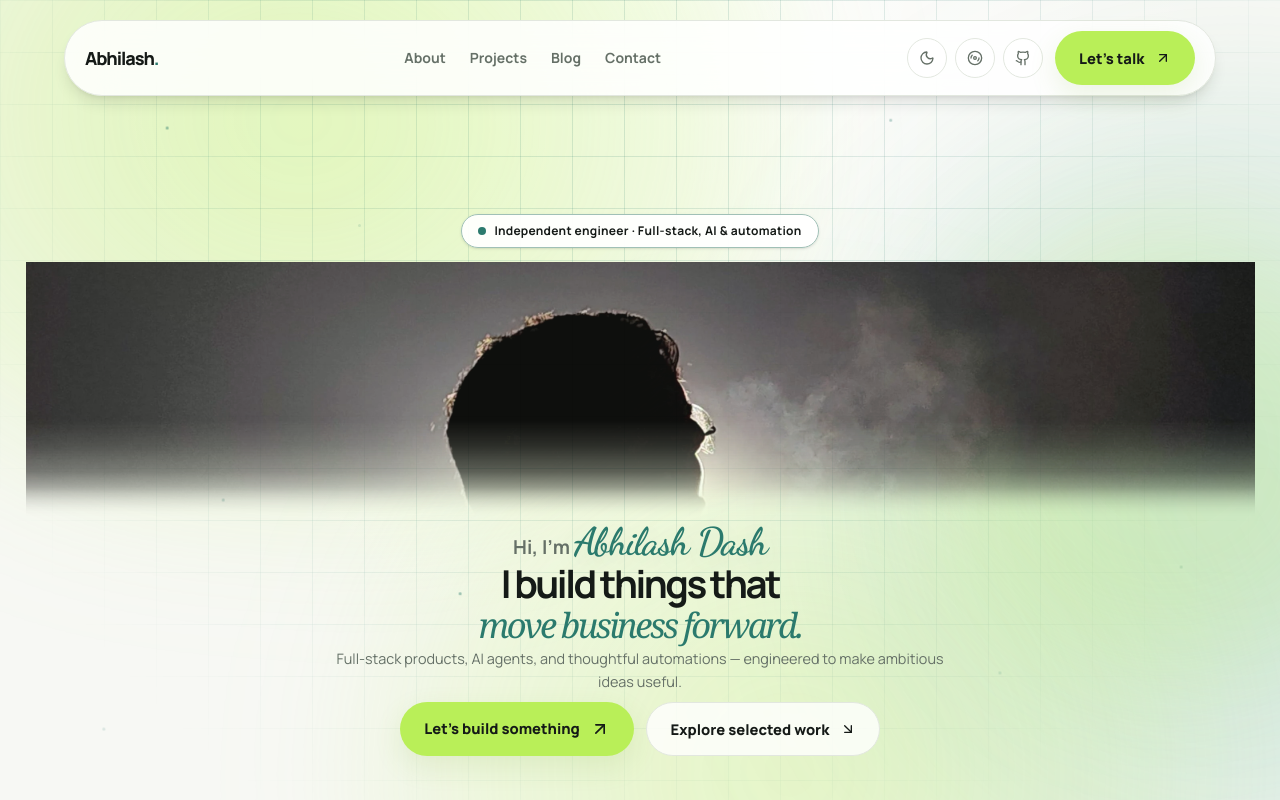
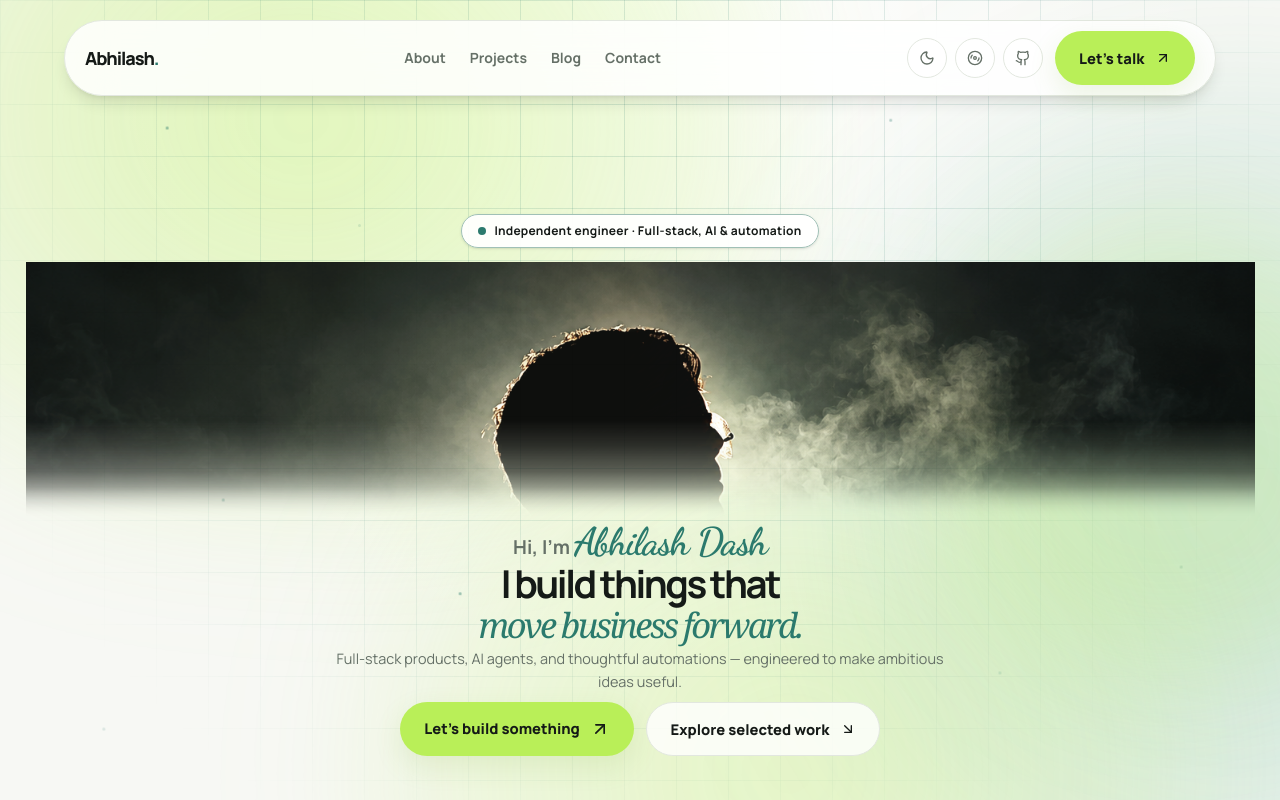
Before and after one commit to AbhilashDash10082k4/portfolio, a Next.js app: page / in a window 1280 px wide. Shown: the top 800 px of the page. Built offline with nearby package versions, Linux system fonts and the light colour scheme.

Commit message:
Sync hero implementation to PR #13

```diff
--- a/components/Hero/Intro.tsx
+++ b/components/Hero/Intro.tsx
@@ -55,8 +55,8 @@ export function Intro() {
         </p>
         <div ref={imageRef} className="hero-portrait-layer">
           <Image
-            src="/dp.webp"
-            alt="Portrait of Abhilash Dash"
+            src="/Contemplative%20Silhouette%20in%20Smoky%20Backlight.png"
+            alt="Abhilash Dash silhouetted against a smoky backlight"
             width={1600}
             height={1200}
             priority
```
